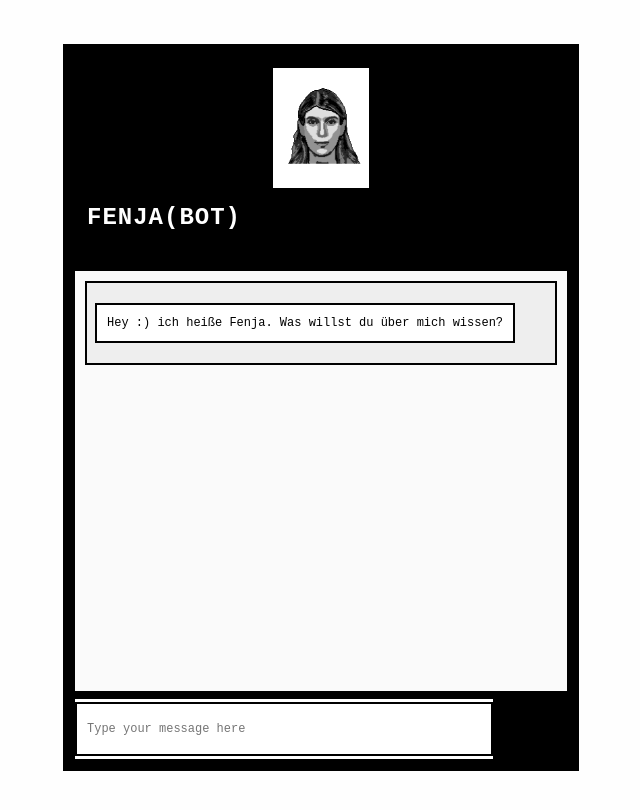
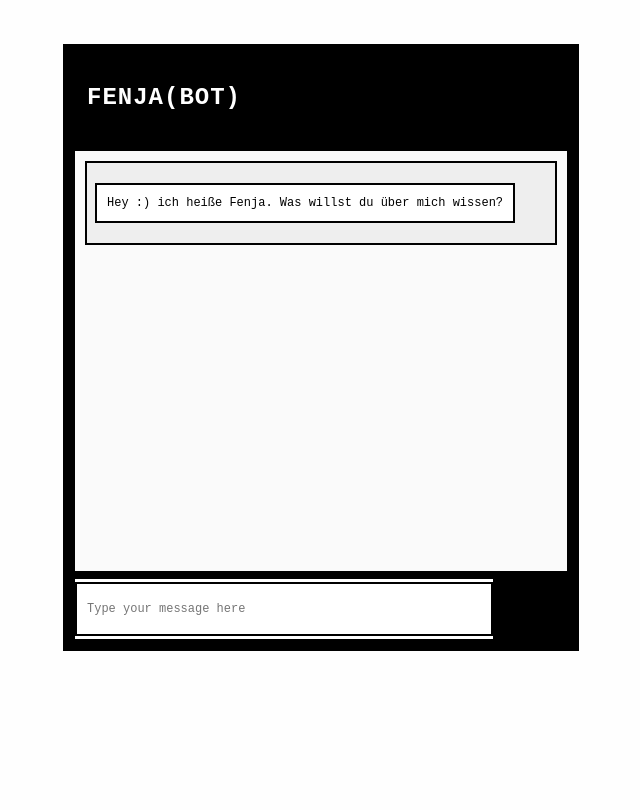
Before and after one commit to Fenjahhh/Jump_n_Run_v2, a plain HTML site: page index.html in a window 1280 px wide. Shown: the whole page, without its empty margins (319-959 px from the left). Drawn offline with Linux system fonts and the light colour scheme.

Commit message:
index.html aktualisieren

```diff
--- a/index.html
+++ b/index.html
@@ -10,7 +10,7 @@
 <body>
     <div class="chatbot-container">
         <div id="header">
-            <img src="z_Fenja_pixel.png" alt="Fenja Pixel Avatar" class="header-avatar">
+            <!--img src="z_Fenja_pixel.png" alt="Fenja Pixel Avatar" class="header-avatar"-->
             <h1>Fenja(Bot)</h1>
         </div>
         <div id="chatbot">
```
